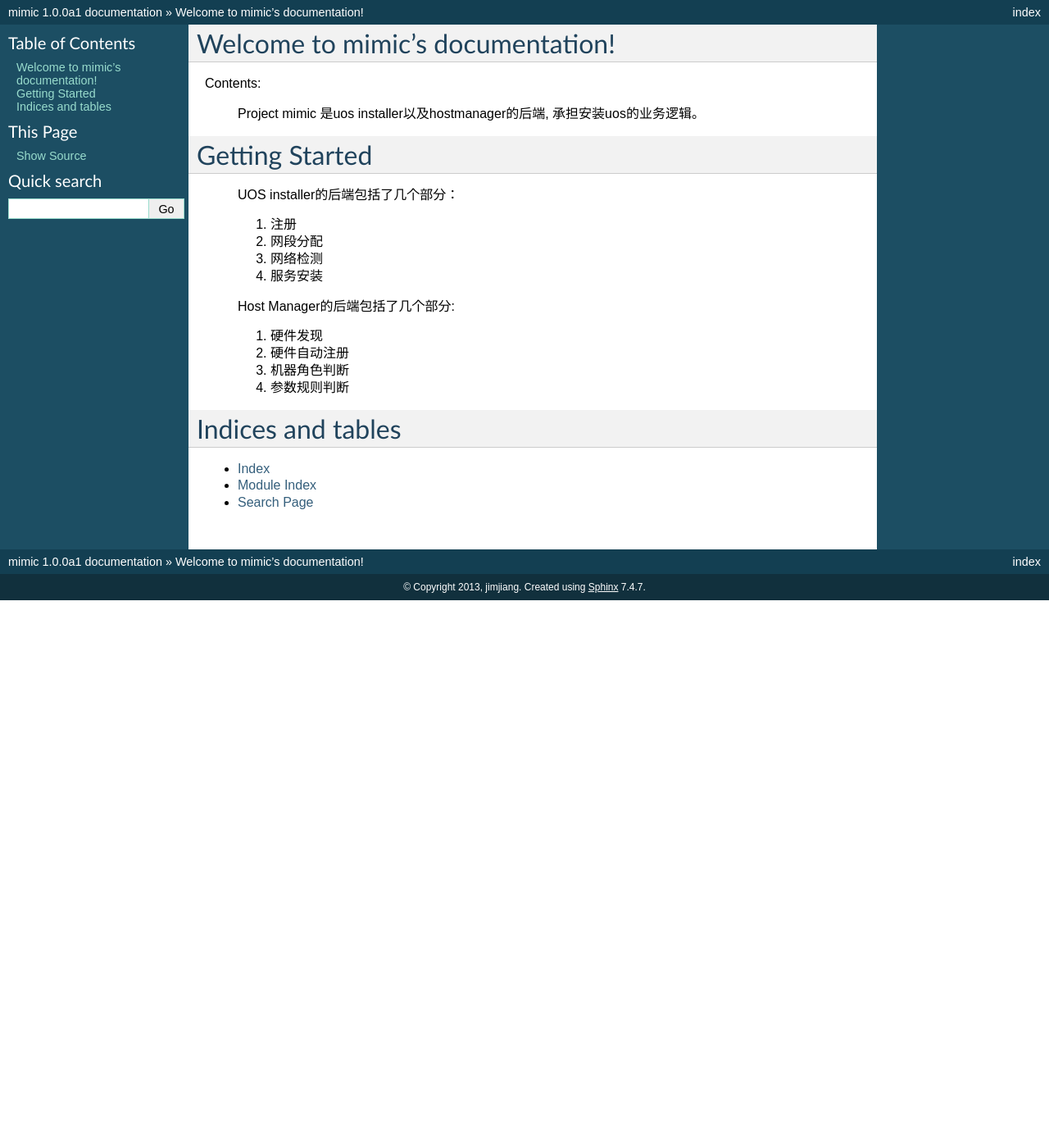
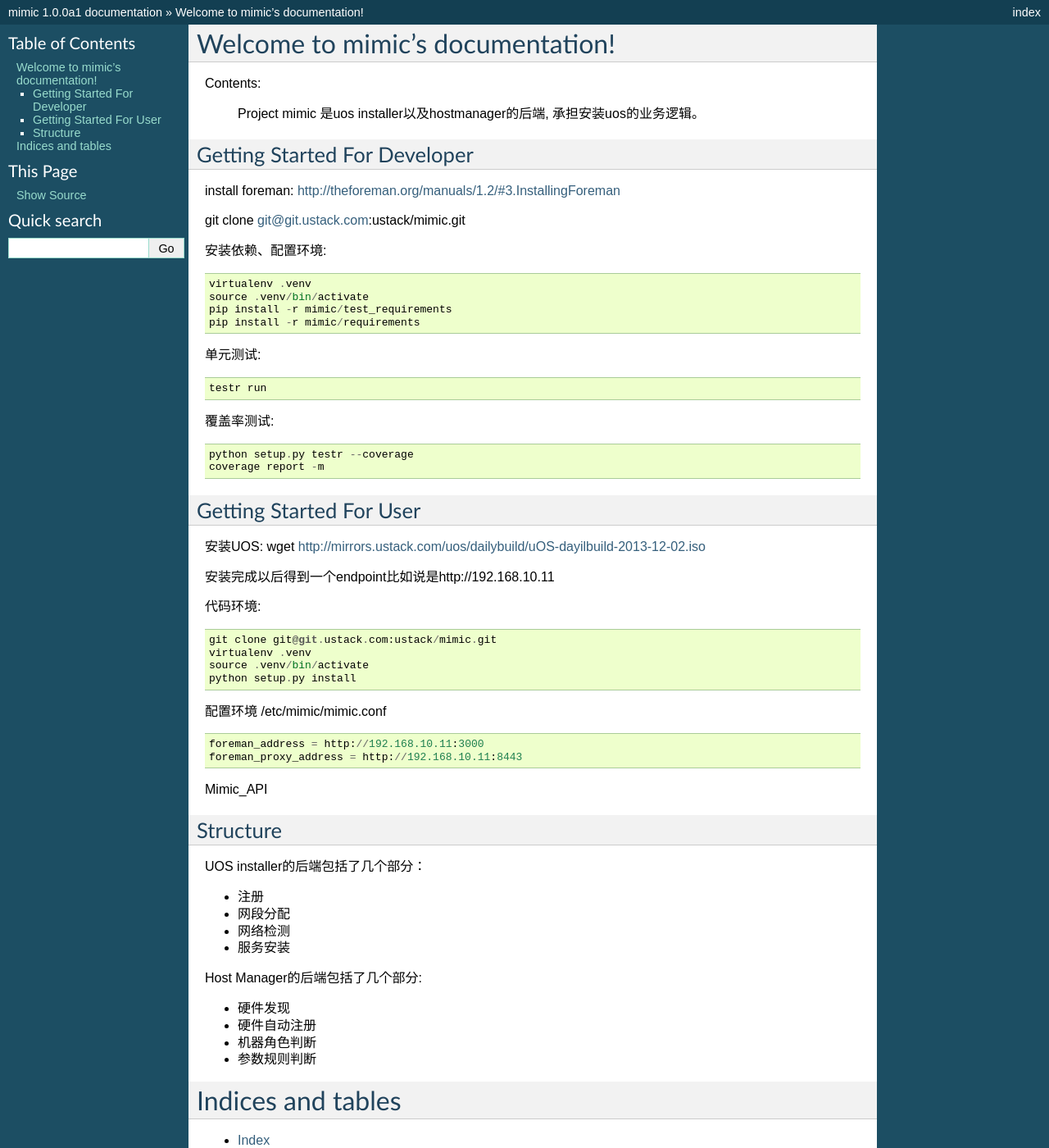
Before and after one commit to JamesJiang1024/mimic, a Sphinx documentation site: the page built from doc/source/index.rst, in a window 1280 px wide and 1400 px high. Shown: the whole window at 82% size. Built offline with Sphinx 7.4.7, drawn with Linux system fonts in a browser that asks for light colours.

Commit message:
add document for mimic
Change-Id: I8d99552aacf1e7c3e63b86c61105f4caead29417

```diff
--- a/doc/source/index.rst
+++ b/doc/source/index.rst
@@ -10,28 +10,66 @@
 
     Project mimic 是uos installer以及hostmanager的后端, 承担安装uos的业务逻辑。
 
-Getting Started
-===============
 
-    UOS installer的后端包括了几个部分：
+Getting Started For Developer
+-----------------------------
+install foreman: http://theforeman.org/manuals/1.2/#3.InstallingForeman
 
-    1. 注册
+git clone git@git.ustack.com:ustack/mimic.git
 
-    2. 网段分配
+安装依赖、配置环境::
 
-    3. 网络检测
+    virtualenv .venv
+    source .venv/bin/activate
+    pip install -r mimic/test_requirements
+    pip install -r mimic/requirements
 
-    4. 服务安装
+单元测试::
 
-    Host Manager的后端包括了几个部分:
+    testr run
 
-    1. 硬件发现
+覆盖率测试::
 
-    2. 硬件自动注册
+    python setup.py testr --coverage
+    coverage report -m
 
-    3. 机器角色判断
+Getting Started For User
+------------------------
 
-    4. 参数规则判断
+安装UOS: wget http://mirrors.ustack.com/uos/dailybuild/uOS-dayilbuild-2013-12-02.iso
+
+安装完成以后得到一个endpoint比如说是http://192.168.10.11
+
+代码环境::
+
+    git clone git@git.ustack.com:ustack/mimic.git
+    virtualenv .venv
+    source .venv/bin/activate
+    python setup.py install
+
+配置环境 /etc/mimic/mimic.conf ::
+
+   foreman_address = http://192.168.10.11:3000
+   foreman_proxy_address = http://192.168.10.11:8443
+
+Mimic_API
+
+Structure
+---------------
+
+UOS installer的后端包括了几个部分：
+
+- 注册
+- 网段分配
+- 网络检测
+- 服务安装
+
+Host Manager的后端包括了几个部分:
+
+- 硬件发现
+- 硬件自动注册
+- 机器角色判断
+- 参数规则判断
 
 .. toctree::
    :maxdepth: 2
```
